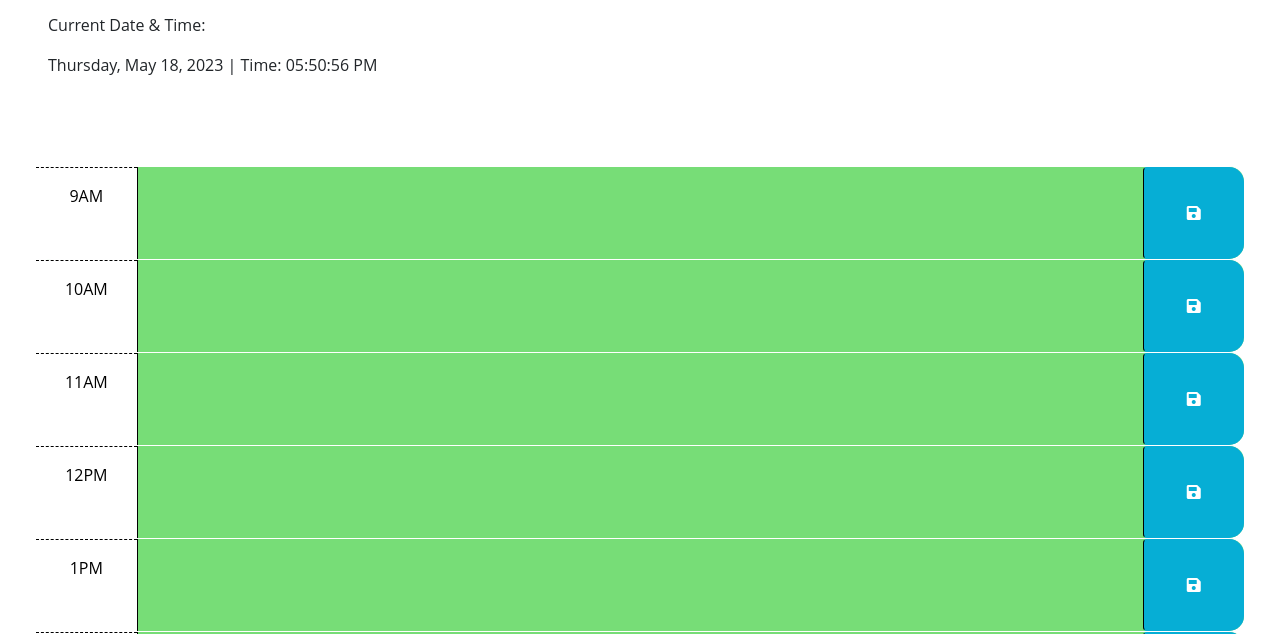
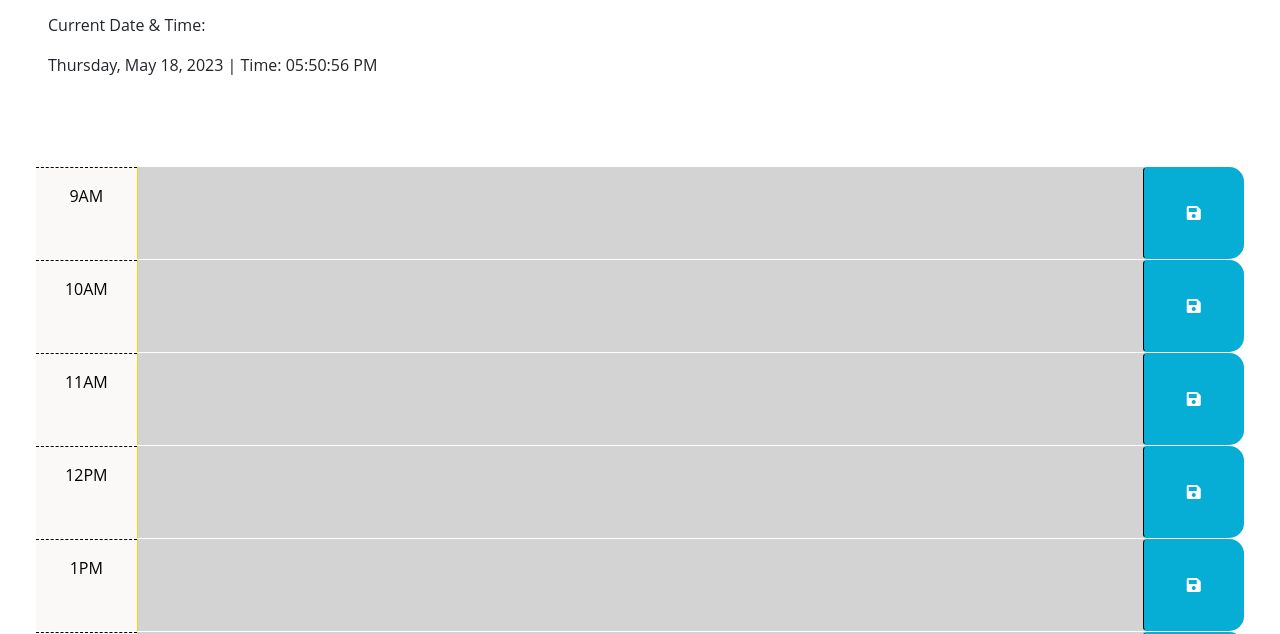
Before and after one commit to LarryByrd89/workday-scheduler-challenge5, a plain HTML site: page index.html in a window 1280 px wide. Shown: the part 166-800 px from the top of the page. Drawn offline with nearby package versions, Linux system fonts and the light colour scheme.

Commit message:
current time issue & clean up

```diff
--- a/Assets/script.js
+++ b/Assets/script.js
@@ -1,15 +1,11 @@
-
-const localeSettings = {};
-dayjs.locale(localeSettings);
-
-  $(function () {
+$(function() {
   const currentHour = dayjs().format('H');
 
   function hourlyColor() {
     $('.time-block').each(function() {
-        const blockHour = parseInt(this.id);
+      const blockHour = parseInt(this.id.split('-')[1]);
       $(this).toggleClass('past', blockHour < currentHour);
-        $(this).toggleClass('present', blockHour === currentHour);
+      $(this).toggleClass('present', blockHour === parseInt(currentHour));
       $(this).toggleClass('future', blockHour > currentHour);
     });
   }
@@ -22,7 +18,6 @@ dayjs.locale(localeSettings);
     });
   }
 
-  //Live time
   function updateTime() {
     const dateElement = $('#date');
     const timeElement = $('#time');
@@ -32,16 +27,10 @@ dayjs.locale(localeSettings);
     timeElement.text(currentTime);
   }
 
-     $('.time-block').each(function() {
-      const key = $(this).attr('id');
-      const value = localStorage.getItem(key);
-      $(this).children('.description').val(value);
-    });
-
   function refreshColor() {
     $('.time-block').each(function() {
-          const blockHour = parseInt(this.id);
-          if (blockHour == currentHour) {
+      const blockHour = parseInt(this.id.split('-')[1]);
+      if (blockHour === parseInt(currentHour)) {
         $(this).removeClass('past future').addClass('present');
       } else if (blockHour < currentHour) {
         $(this).removeClass('future present').addClass('past');
@@ -51,10 +40,8 @@ dayjs.locale(localeSettings);
     });
   }
 
-
   hourlyColor();
   textEntry();
   refreshColor();
   setInterval(updateTime, 1000);
-
 });
--- a/Assets/style.css
+++ b/Assets/style.css
@@ -1,3 +1,5 @@
+/* UofT Bootcamp: Module 05 Third-Party APIs: Work Day Scheduler */
+/* Starter Code */
 body {
     font-family: 'Open Sans', sans-serif;
     font-size: 16px;
@@ -8,7 +10,7 @@ textarea {
     border: none;
     resize: none;
     color: #000000;
-  border-left: 1px solid black;
+    border-left: 1px solid rgb(230, 223, 7);
     padding: 10px;
   }
 
@@ -25,7 +27,7 @@ textarea {
   }
 
   .hour {
-  background-color: #ffffff;
+    background-color: #fbf8f8;
     color: #000000;
     border-top: 1px dashed #000000;
   }
```
Also changed, not shown: 1 other file. Lines whose indentation alone changed are shown as unchanged.
